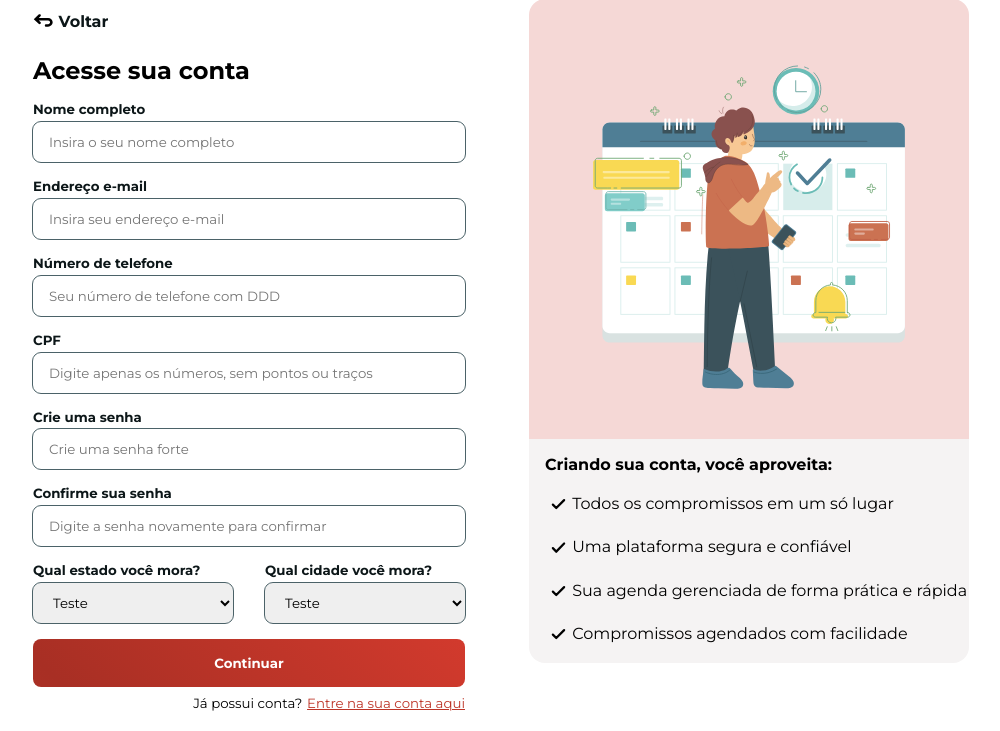
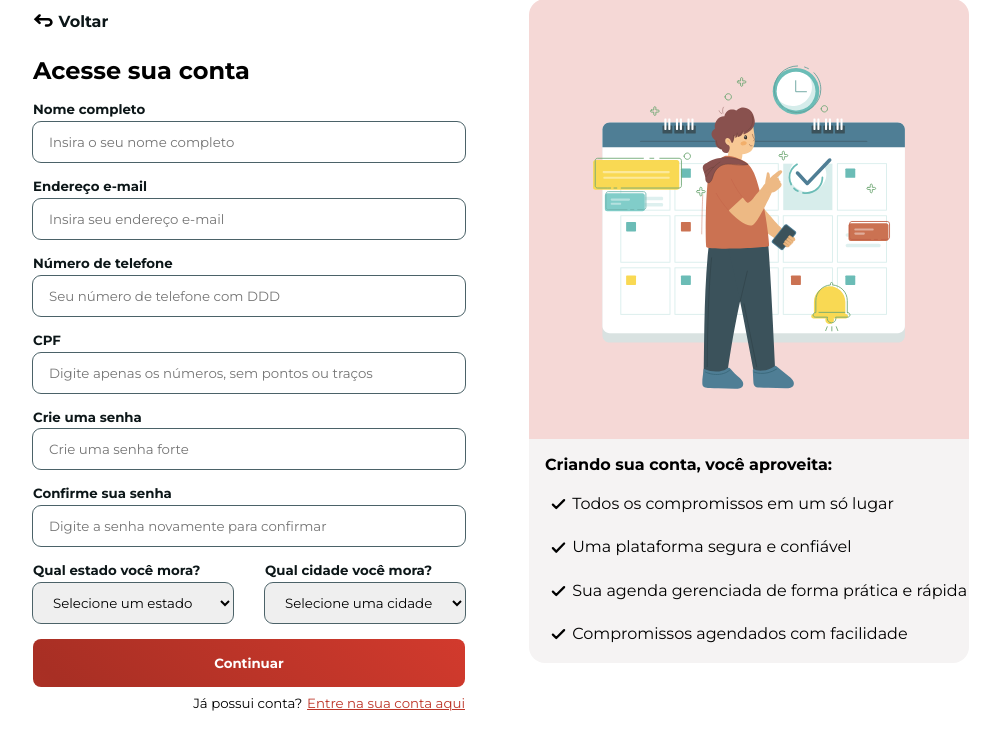
Before and after one commit to bellinaso/projeto-ctism, a PHP site: page /register.php in a window 1280 px wide. Shown: the part 69-800 px from the top of the page, without its empty margins (139-1139 px from the left). Run offline with PHP 8.4, Linux system fonts and the light colour scheme.

Commit message:
Minimal changes

```diff
--- a/public/css/index.css
+++ b/public/css/index.css
@@ -175,7 +175,7 @@
                 background-color: var(--white-2);
                 padding: 1.5rem;
                 border-radius: 1rem;
-                box-shadow: 0px 10px 20px 0px #140d0d;
+                box-shadow: 0px 10px 20px 0px rgba(20, 13, 13, 0.5);
                 text-align: justify;
                 display: flex;
                 flex-direction: column;
--- a/view/index.php
+++ b/view/index.php
@@ -60,7 +60,7 @@
                 <h1>Agendar<br> nunca foi<br> tão fácil!</h1>
             </div>
             <div class="see_more red_button">
-                <a href="">
+                <a href="#about_us">
                     Saiba mais
                 </a>
             </div>
--- a/view/register.php
+++ b/view/register.php
@@ -78,7 +78,8 @@
                                 Qual estado você mora?
                             </label>
                             <select name="" id="state">
-                                <option value="">Teste</option>
+                                <option value="" disabled selected>Selecione um estado</option>
+                                <option value="">Rio Grande do Sul</option>
                             </select>
                         </div>
                         <div class="form_input">
@@ -86,7 +87,8 @@
                                 Qual cidade você mora?
                             </label>
                             <select name="" id="city">
-                                <option value="">Teste</option>
+                                <option value="" disabled selected>Selecione uma cidade</option>
+                                <option value="">Santa Maria</option>
                             </select>
                         </div>
                     </div>
```
